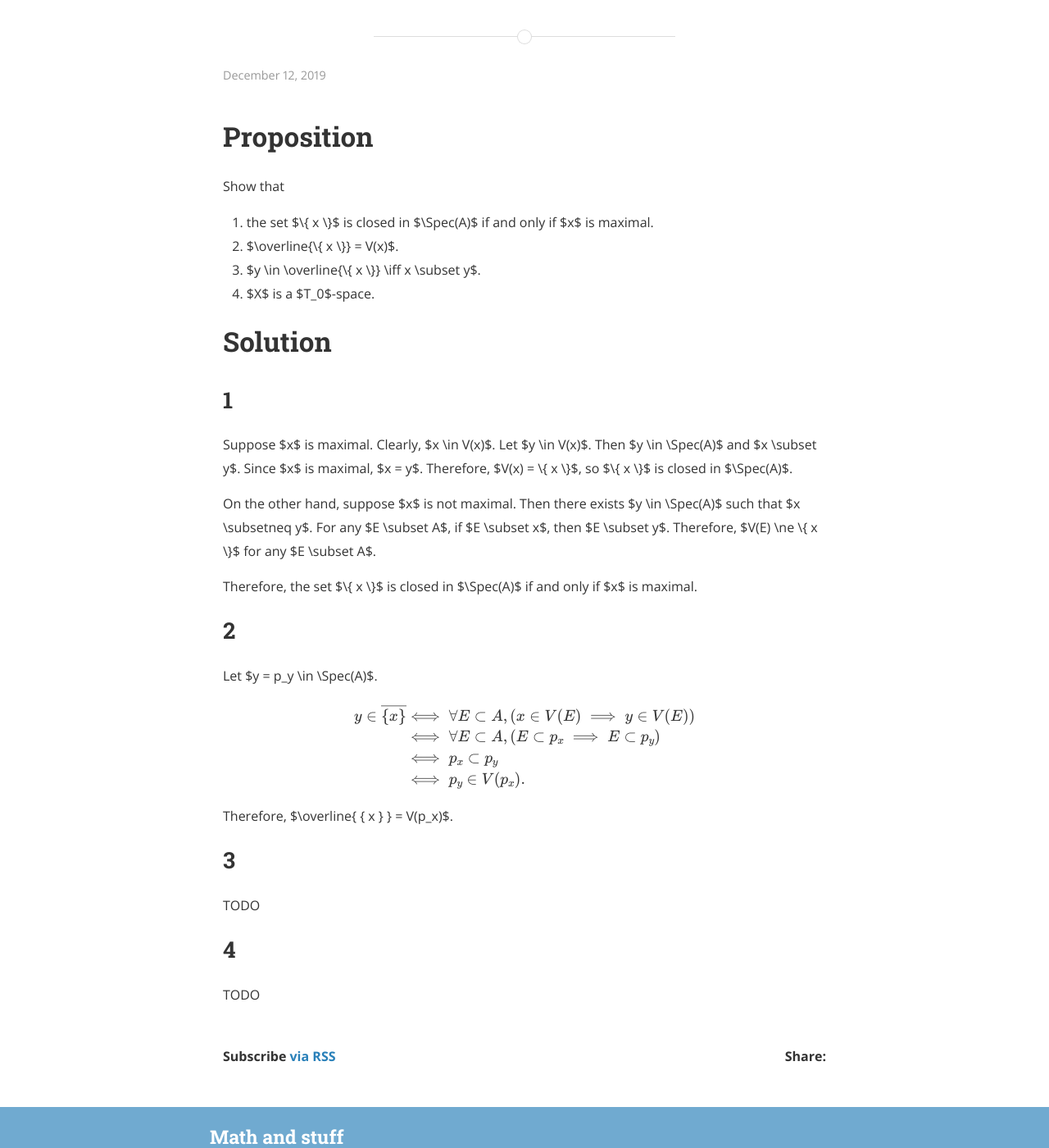
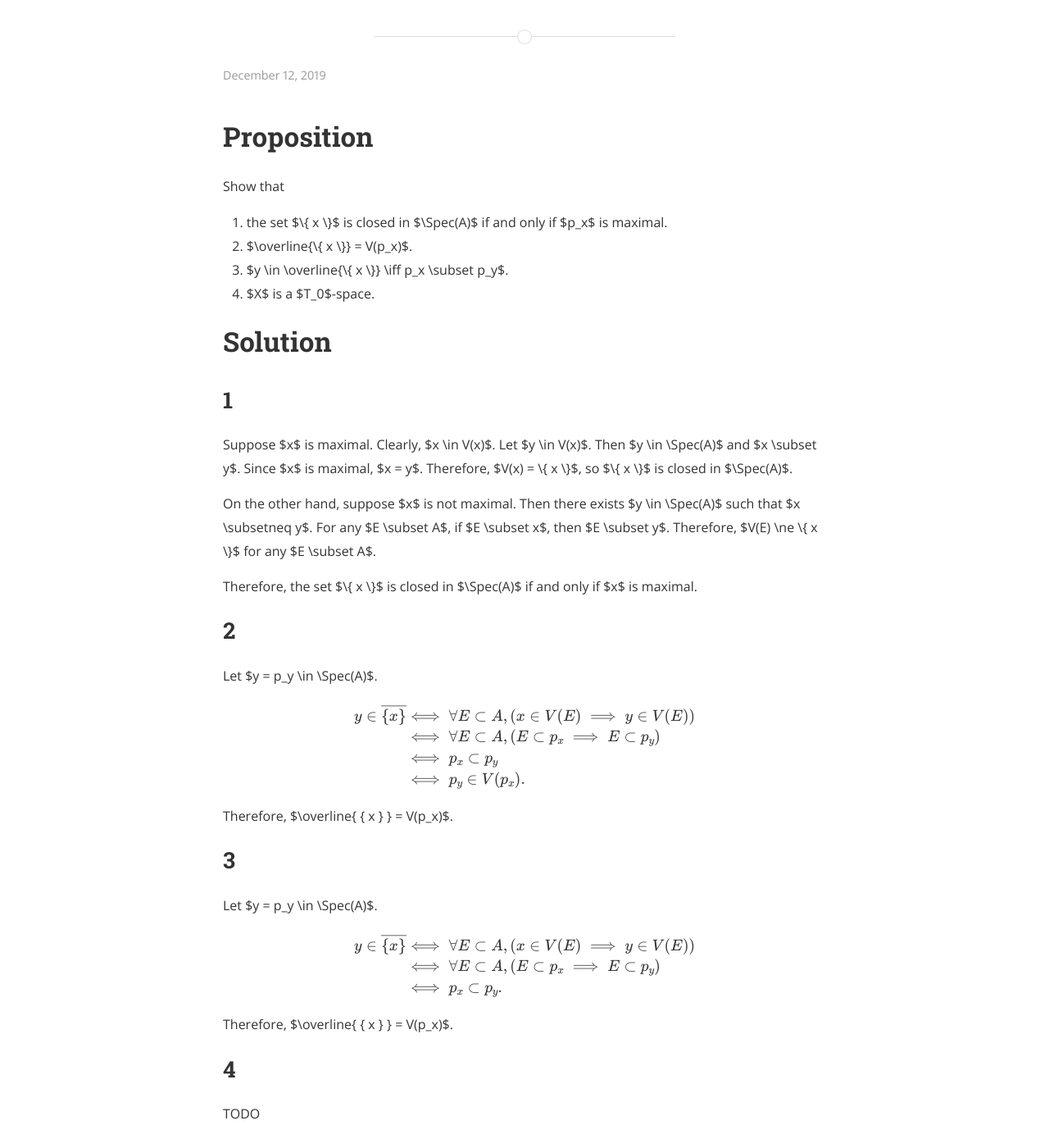
Before and after one commit to hidenori-shinohara/hidenori-shinohara.github.io, a Jekyll site: the page built from _posts/atiyah/chapter1/2019-12-12-spec-ex-1-18.md, in a window 1280 px wide and 1400 px high, scrolled down 203 px. Shown: the whole window at 82% size. Built offline with Jekyll 4.4.1, drawn with Linux system fonts in a browser that asks for light colours; nearby versions of some CDN libraries; formulas are drawn with MathJax 3.

Commit message:
Finish the third part of ex 1-18 [atiyah]

```diff
--- a/_posts/atiyah/chapter1/2019-12-12-spec-ex-1-18.md
+++ b/_posts/atiyah/chapter1/2019-12-12-spec-ex-1-18.md
@@ -7,9 +7,9 @@ author: Hidenori
 
 # Proposition
 Show that
-1. the set $\\{ x \\}$ is closed in $\Spec(A)$ if and only if $x$ is maximal.
-1. $\overline{\\{ x \\}} = V(x)$.
-1. $y \in \overline{\\{ x \\}} \iff x \subset y$.
+1. the set $\\{ x \\}$ is closed in $\Spec(A)$ if and only if $p_x$ is maximal.
+1. $\overline{\\{ x \\}} = V(p_x)$.
+1. $y \in \overline{\\{ x \\}} \iff p_x \subset p_y$.
 1. $X$ is a $T_0$-space.
 
 # Solution
@@ -44,6 +44,20 @@ $$
 Therefore, $\overline{ \{ x \} } = V(p_x)$.
 
 ## 3
-TODO
+
+Let $y = p_y \in \Spec(A)$.
+
+$$
+\begin{align*}
+  y \in \overline{ \{ x \} }
+    &\iff \forall E \subset A, (x \in V(E) \implies y \in V(E)) \\
+    &\iff \forall E \subset A, (E \subset p_x \implies E \subset p_y) \\
+    &\iff p_x \subset p_y.
+\end{align*}
+$$
+
+Therefore, $\overline{ \{ x \} } = V(p_x)$.
+
+
 ## 4
 TODO
```
